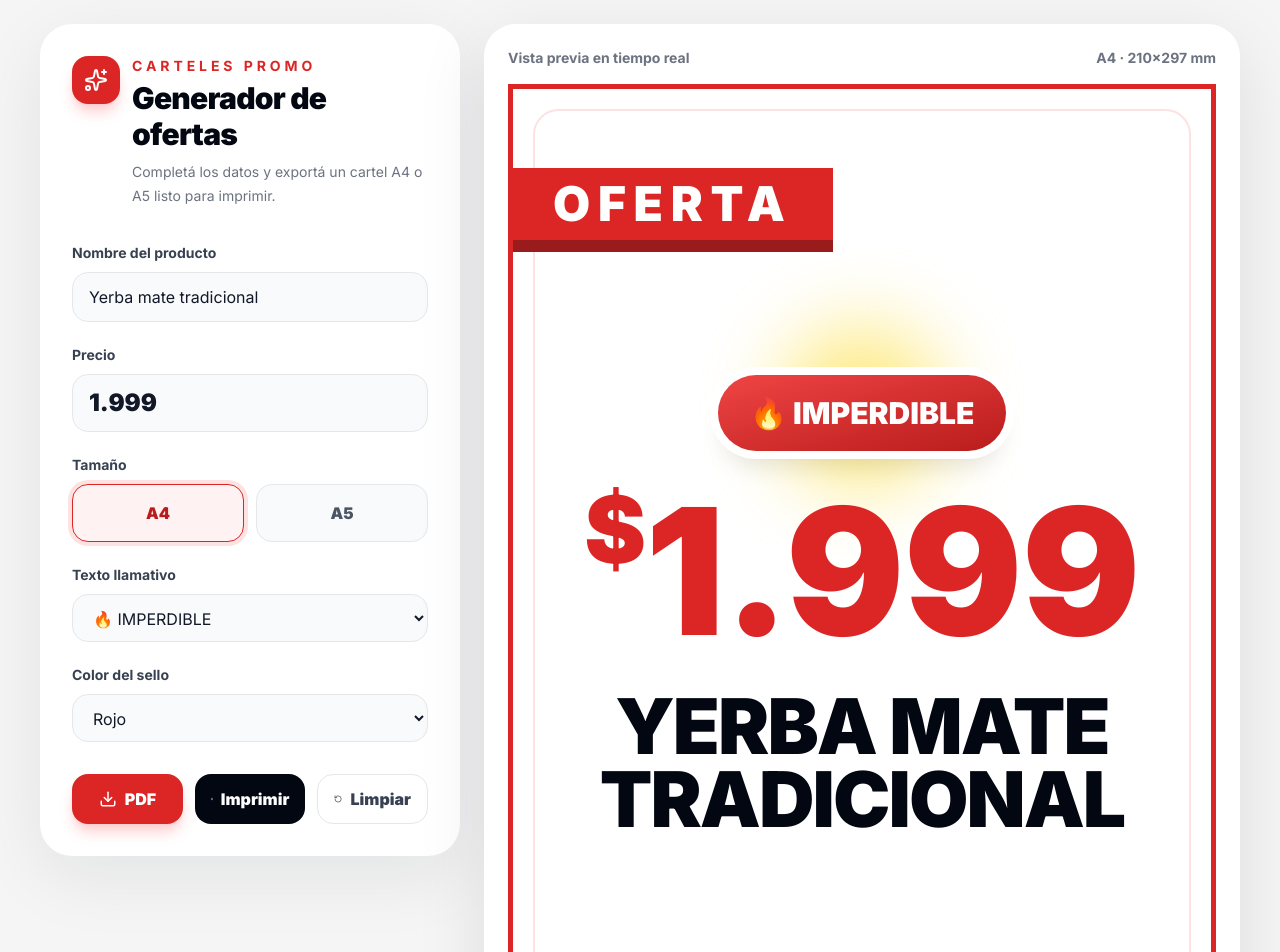
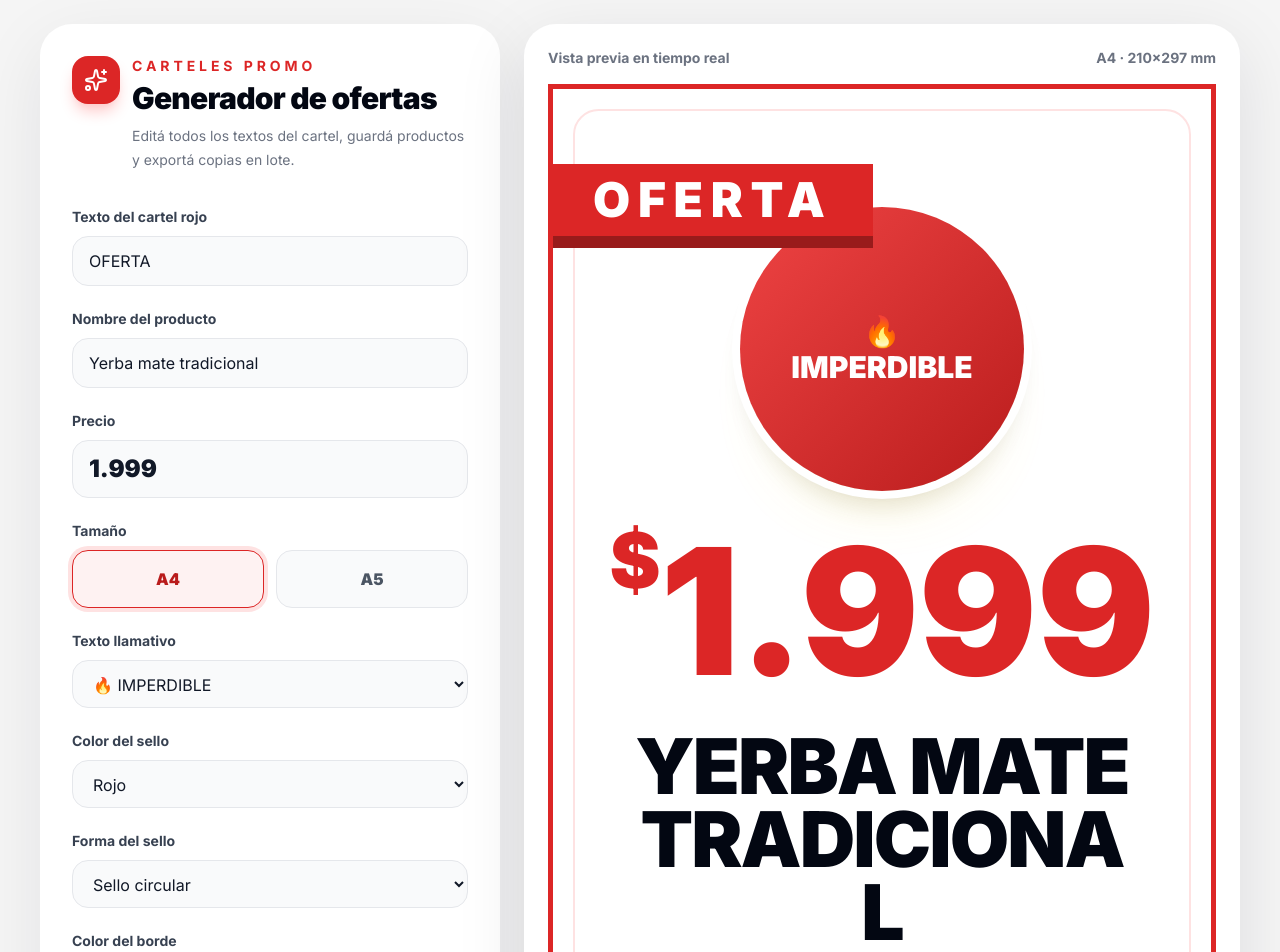
Before and after one commit to JNDeveloping/precios, a React (Vite) app: page / in a window 1280 px wide. Shown: the top 952 px of the page. Built offline with nearby package versions, Linux system fonts and the light colour scheme.

Commit message:
Support flexible poster batches

```diff
--- a/src/components/ControlPanel.jsx
+++ b/src/components/ControlPanel.jsx
@@ -1,65 +1,64 @@
-import { Download, Printer, RotateCcw, Sparkles } from 'lucide-react';
-import { SIZES, STAMP_COLORS, TAGLINES } from '../utils/posterOptions.js';
+import { Download, Plus, Printer, RotateCcw, Save, Sparkles, Trash2 } from 'lucide-react';
+import { BORDER_COLORS, SIZES, STAMP_COLORS, STAMP_SHAPES, TAGLINES } from '../utils/posterOptions.js';
 
 // Panel de carga optimizado para operar rápido desde teclado o mouse.
-export function ControlPanel({ poster, onChange, onClear, onExport, onPrint }) {
+export function ControlPanel({ poster, savedPosters, onChange, onClear, onExport, onPrint, onSave, onRemoveSaved }) {
   const update = (field) => (event) => onChange({ ...poster, [field]: event.target.value });
+  const inputClass = 'mt-2 w-full rounded-2xl border border-gray-200 bg-gray-50 px-4 py-3 outline-none transition focus:border-red-500 focus:bg-white focus:ring-4 focus:ring-red-100';
 
   return (
     <section className="rounded-[2rem] bg-white p-6 shadow-[0_20px_70px_rgba(15,23,42,0.08)] lg:p-8">
       <div className="mb-8 flex items-start gap-3">
-        <div className="rounded-2xl bg-red-600 p-3 text-white shadow-lg shadow-red-200">
-          <Sparkles size={24} />
-        </div>
+        <div className="rounded-2xl bg-red-600 p-3 text-white shadow-lg shadow-red-200"><Sparkles size={24} /></div>
         <div>
           <p className="text-sm font-bold uppercase tracking-[0.28em] text-red-600">Carteles promo</p>
           <h1 className="mt-1 text-3xl font-black tracking-tight text-gray-950">Generador de ofertas</h1>
-          <p className="mt-2 text-sm leading-6 text-gray-500">Completá los datos y exportá un cartel A4 o A5 listo para imprimir.</p>
+          <p className="mt-2 text-sm leading-6 text-gray-500">Editá todos los textos del cartel, guardá productos y exportá copias en lote.</p>
         </div>
       </div>
 
       <div className="space-y-5">
-        <label className="block">
-          <span className="text-sm font-bold text-gray-700">Nombre del producto</span>
-          <input className="mt-2 w-full rounded-2xl border border-gray-200 bg-gray-50 px-4 py-3 outline-none transition focus:border-red-500 focus:bg-white focus:ring-4 focus:ring-red-100" value={poster.productName} onChange={update('productName')} placeholder="Ej: Café molido 500 g" />
-        </label>
-
-        <label className="block">
-          <span className="text-sm font-bold text-gray-700">Precio</span>
-          <input className="mt-2 w-full rounded-2xl border border-gray-200 bg-gray-50 px-4 py-3 text-2xl font-black outline-none transition focus:border-red-500 focus:bg-white focus:ring-4 focus:ring-red-100" value={poster.price} onChange={update('price')} placeholder="Ej: 2.499" />
-        </label>
+        <label className="block"><span className="text-sm font-bold text-gray-700">Texto del cartel rojo</span><input className={inputClass} value={poster.offerLabel} onChange={update('offerLabel')} placeholder="OFERTA" /></label>
+        <label className="block"><span className="text-sm font-bold text-gray-700">Nombre del producto</span><input className={inputClass} value={poster.productName} onChange={update('productName')} placeholder="Ej: Café molido 500 g" /></label>
+        <label className="block"><span className="text-sm font-bold text-gray-700">Precio</span><input className={`${inputClass} text-2xl font-black`} value={poster.price} onChange={update('price')} placeholder="Ej: 2.499" /></label>
 
         <div>
           <span className="text-sm font-bold text-gray-700">Tamaño</span>
           <div className="mt-2 grid grid-cols-2 gap-3">
             {Object.values(SIZES).map((size) => (
               <label key={size.label} className={`cursor-pointer rounded-2xl border p-4 text-center font-black transition ${poster.size === size.label ? 'border-red-600 bg-red-50 text-red-700 ring-4 ring-red-100' : 'border-gray-200 bg-gray-50 text-gray-600'}`}>
-                <input className="sr-only" type="radio" name="size" value={size.label} checked={poster.size === size.label} onChange={update('size')} />
-                {size.label}
+                <input className="sr-only" type="radio" name="size" value={size.label} checked={poster.size === size.label} onChange={update('size')} />{size.label}
               </label>
             ))}
           </div>
         </div>
 
-        <label className="block">
-          <span className="text-sm font-bold text-gray-700">Texto llamativo</span>
-          <select className="mt-2 w-full rounded-2xl border border-gray-200 bg-gray-50 px-4 py-3 outline-none transition focus:border-red-500 focus:bg-white focus:ring-4 focus:ring-red-100" value={poster.tagline} onChange={update('tagline')}>
-            {TAGLINES.map((tagline) => <option key={tagline}>{tagline}</option>)}
-          </select>
-        </label>
-
-        <label className="block">
-          <span className="text-sm font-bold text-gray-700">Color del sello</span>
-          <select className="mt-2 w-full rounded-2xl border border-gray-200 bg-gray-50 px-4 py-3 outline-none transition focus:border-red-500 focus:bg-white focus:ring-4 focus:ring-red-100" value={poster.stampColor} onChange={update('stampColor')}>
-            {Object.entries(STAMP_COLORS).map(([key, color]) => <option key={key} value={key}>{color.label}</option>)}
-          </select>
-        </label>
+        <label className="block"><span className="text-sm font-bold text-gray-700">Texto llamativo</span><select className={inputClass} value={poster.tagline} onChange={update('tagline')}>{TAGLINES.map((tagline) => <option key={tagline}>{tagline}</option>)}</select></label>
+        <label className="block"><span className="text-sm font-bold text-gray-700">Color del sello</span><select className={inputClass} value={poster.stampColor} onChange={update('stampColor')}>{Object.entries(STAMP_COLORS).map(([key, color]) => <option key={key} value={key}>{color.label}</option>)}</select></label>
+        <label className="block"><span className="text-sm font-bold text-gray-700">Forma del sello</span><select className={inputClass} value={poster.stampShape} onChange={update('stampShape')}>{Object.entries(STAMP_SHAPES).map(([key, label]) => <option key={key} value={key}>{label}</option>)}</select></label>
+        <label className="block"><span className="text-sm font-bold text-gray-700">Color del borde</span><select className={inputClass} value={poster.borderColor} onChange={update('borderColor')}>{Object.entries(BORDER_COLORS).map(([key, color]) => <option key={key} value={key}>{color.label}</option>)}</select></label>
+        <label className="block"><span className="text-sm font-bold text-gray-700">Texto inferior</span><input className={inputClass} value={poster.footerText} onChange={update('footerText')} placeholder="Web Desarrollada por Tomas Victola" /></label>
+        <label className="block"><span className="text-sm font-bold text-gray-700">Copias del producto actual</span><input className={inputClass} min="1" type="number" value={poster.copies} onChange={update('copies')} /></label>
       </div>
 
-      <div className="mt-8 grid gap-3 sm:grid-cols-3">
+      <div className="mt-8 grid gap-3 sm:grid-cols-2">
         <button className="inline-flex items-center justify-center gap-2 rounded-2xl bg-red-600 px-4 py-3 font-black text-white shadow-lg shadow-red-200 transition hover:bg-red-700" onClick={onExport}><Download size={18} /> PDF</button>
+        <button className="inline-flex items-center justify-center gap-2 rounded-2xl bg-emerald-600 px-4 py-3 font-black text-white shadow-lg shadow-emerald-100 transition hover:bg-emerald-700" onClick={onSave}><Save size={18} /> Guardar</button>
         <button className="inline-flex items-center justify-center gap-2 rounded-2xl bg-gray-950 px-4 py-3 font-black text-white transition hover:bg-gray-800" onClick={onPrint}><Printer size={18} /> Imprimir</button>
         <button className="inline-flex items-center justify-center gap-2 rounded-2xl border border-gray-200 bg-white px-4 py-3 font-black text-gray-700 transition hover:bg-gray-50" onClick={onClear}><RotateCcw size={18} /> Limpiar</button>
+      </div>
+
+      <div className="mt-8 rounded-3xl border border-gray-100 bg-gray-50 p-4">
+        <div className="mb-3 flex items-center gap-2 font-black text-gray-800"><Plus size={18} /> Productos guardados ({savedPosters.length})</div>
+        <div className="space-y-2">
+          {savedPosters.length === 0 && <p className="text-sm text-gray-500">Guardá uno o más productos para generar un PDF multipágina.</p>}
+          {savedPosters.map((item) => (
+            <div key={item.id} className="flex items-center justify-between gap-3 rounded-2xl bg-white px-3 py-2 text-sm shadow-sm">
+              <span className="truncate font-bold">{item.productName || 'Sin nombre'} · ${item.price || '0'} · x{item.copies || 1}</span>
+              <button className="rounded-xl p-2 text-red-600 hover:bg-red-50" onClick={() => onRemoveSaved(item.id)} aria-label="Eliminar producto guardado"><Trash2 size={16} /></button>
+            </div>
+          ))}
+        </div>
       </div>
     </section>
   );
--- a/src/components/OfferPoster.jsx
+++ b/src/components/OfferPoster.jsx
@@ -1,8 +1,56 @@
-import { STAMP_COLORS, SIZES } from '../utils/posterOptions.js';
+import { BORDER_COLORS, STAMP_COLORS, SIZES } from '../utils/posterOptions.js';
+import { getPriceFontSize, getProductFontSize } from '../utils/textSizing.js';
+
+const shapeClasses = {
+  circle: 'rounded-full aspect-square min-h-32 justify-center',
+  pill: 'rounded-full',
+  burst: 'rounded-[35%_65%_45%_55%/55%_40%_60%_45%] rotate-[-4deg]',
+};
 
 // Cartel limpio de supermercado: datos mínimos, alto contraste y formato imprimible.
+export function PrintablePoster({ poster, printRef }) {
+  const stamp = STAMP_COLORS[poster.stampColor];
+  const size = SIZES[poster.size];
+  const border = BORDER_COLORS[poster.borderColor];
+
+  return (
+    <article
+      id={printRef ? 'poster-print' : undefined}
+      ref={printRef}
+      className={`poster-page relative mx-auto w-full max-w-[794px] overflow-hidden bg-white ${size.previewClass}`}
+      style={{ border: `5px solid ${border.hex}`, '--poster-width': `${size.widthMm}mm`, '--poster-height': `${size.heightMm}mm` }}
+    >
+      <div className="absolute inset-5 rounded-[1.6rem] border-2 border-red-100" />
+
+      <div className="absolute left-0 top-[8%] z-10 bg-red-600 px-10 py-3 text-4xl font-black uppercase tracking-[0.16em] text-white shadow-[0_12px_0_#991b1b] sm:text-5xl">
+        {poster.offerLabel || 'OFERTA'}
+      </div>
+
+      <div className="absolute left-1/2 top-[24%] h-40 w-40 -translate-x-1/2 rounded-full bg-yellow-300 blur-2xl opacity-70" />
+
+      <div className="relative flex h-full flex-col items-center justify-center px-[7%] pb-[12%] pt-[18%] text-center">
+        <div className={`mb-8 flex items-center bg-gradient-to-br ${stamp.className} ${shapeClasses[poster.stampShape]} px-8 py-5 text-2xl font-black uppercase shadow-xl ring-8 ring-white sm:text-3xl`}>
+          {poster.tagline}
+        </div>
+
+        <div className="max-w-full leading-none tracking-tighter text-red-600">
+          <span className="align-top text-[clamp(2rem,7vw,4.8rem)] font-black">$</span>
+          <span className="break-all font-black" style={{ fontSize: getPriceFontSize(poster.price) }}>{poster.price || '0'}</span>
+        </div>
+
+        <h2 className="mt-8 max-w-[92%] overflow-hidden text-balance break-words font-black uppercase leading-[0.95] tracking-tight text-gray-950" style={{ fontSize: getProductFontSize(poster.productName) }}>
+          {poster.productName || 'Nombre del producto'}
+        </h2>
+      </div>
+
+      <footer className="absolute bottom-[3.5%] left-1/2 w-full -translate-x-1/2 px-8 text-center text-[clamp(0.85rem,2vw,1.4rem)] font-extrabold tracking-wide text-gray-700">
+        {poster.footerText || 'Web Desarrollada por Tomas Victola'}
+      </footer>
+    </article>
+  );
+}
+
 export function OfferPoster({ poster, printRef }) {
-  const stamp = STAMP_COLORS[poster.stampColor];
   const size = SIZES[poster.size];
 
   return (
@@ -11,40 +59,7 @@ export function OfferPoster({ poster, printRef }) {
         <span>Vista previa en tiempo real</span>
         <span>{size.label} · {size.widthMm}×{size.heightMm} mm</span>
       </div>
-
-      <article
-        id="poster-print"
-        ref={printRef}
-        className={`relative mx-auto w-full max-w-[794px] overflow-hidden bg-white ${size.previewClass}`}
-        style={{ border: '5px solid #dc2626', '--poster-width': `${size.widthMm}mm`, '--poster-height': `${size.heightMm}mm` }}
-      >
-        <div className="absolute inset-5 rounded-[1.6rem] border-2 border-red-100" />
-
-        <div className="absolute left-0 top-[8%] z-10 bg-red-600 px-10 py-3 text-4xl font-black uppercase tracking-[0.16em] text-white shadow-[0_12px_0_#991b1b] sm:text-5xl">
-          OFERTA
-        </div>
-
-        <div className="absolute left-1/2 top-[24%] h-40 w-40 -translate-x-1/2 rounded-full bg-yellow-300 blur-2xl opacity-70" />
-
-        <div className="relative flex h-full flex-col items-center justify-center px-[7%] pb-[12%] pt-[18%] text-center">
-          <div className={`mb-8 rounded-full bg-gradient-to-br ${stamp.className} px-8 py-5 text-2xl font-black uppercase shadow-xl ring-8 ring-white sm:text-3xl`}>
-            {poster.tagline}
-          </div>
-
-          <div className="leading-none tracking-tighter text-red-600">
-            <span className="align-top text-[clamp(3rem,10vw,5.8rem)] font-black">$</span>
-            <span className="text-[clamp(5.5rem,18vw,11rem)] font-black">{poster.price || '0'}</span>
-          </div>
-
-          <h2 className="mt-8 max-w-[90%] text-balance text-[clamp(2rem,6vw,4.8rem)] font-black uppercase leading-[0.95] tracking-tight text-gray-950">
-            {poster.productName || 'Nombre del producto'}
-          </h2>
-        </div>
-
-        <footer className="absolute bottom-[3.5%] left-1/2 w-full -translate-x-1/2 px-8 text-center text-[clamp(0.85rem,2vw,1.4rem)] font-extrabold tracking-wide text-gray-700">
-          Web Desarrollada por Tomas Victola
-        </footer>
-      </article>
+      <PrintablePoster poster={poster} printRef={printRef} />
     </div>
   );
 }
--- a/src/pages/App.jsx
+++ b/src/pages/App.jsx
@@ -1,27 +1,40 @@
-import { useCallback, useEffect, useRef, useState } from 'react';
+import { useCallback, useEffect, useMemo, useRef, useState } from 'react';
 import { ControlPanel } from '../components/ControlPanel.jsx';
-import { OfferPoster } from '../components/OfferPoster.jsx';
+import { OfferPoster, PrintablePoster } from '../components/OfferPoster.jsx';
 import { useLocalStorage } from '../hooks/useLocalStorage.js';
-import { exportPosterPdf } from '../utils/pdf.js';
+import { exportPosterPdf, expandCopies } from '../utils/pdf.js';
 import { DEFAULT_POSTER } from '../utils/posterOptions.js';
 
 export default function App() {
   const [storedSize, setStoredSize] = useLocalStorage('last-poster-size', DEFAULT_POSTER.size);
   const [poster, setPoster] = useState({ ...DEFAULT_POSTER, size: storedSize });
+  const [savedPosters, setSavedPosters] = useState([]);
   const printRef = useRef(null);
+  const batchRef = useRef(null);
 
   const updatePoster = (nextPoster) => {
-    setPoster(nextPoster);
+    setPoster({ ...nextPoster, copies: Math.max(1, Number(nextPoster.copies) || 1) });
     setStoredSize(nextPoster.size);
   };
 
+  const postersToExport = useMemo(() => (savedPosters.length ? savedPosters : [poster]), [poster, savedPosters]);
+  const expandedPosters = useMemo(() => expandCopies(postersToExport), [postersToExport]);
+
+  const handleSave = () => {
+    setSavedPosters((current) => [...current, { ...poster, id: crypto.randomUUID() }]);
+  };
+
+  const handleRemoveSaved = (id) => {
+    setSavedPosters((current) => current.filter((item) => item.id !== id));
+  };
+
   const handleExport = useCallback(() => {
-    if (printRef.current) exportPosterPdf(printRef.current, poster.size, poster.productName);
-  }, [poster.productName, poster.size]);
+    if (batchRef.current) exportPosterPdf(batchRef.current, poster.size, postersToExport);
+  }, [poster.size, postersToExport]);
 
   const handlePrint = useCallback(() => window.print(), []);
 
-  const handleClear = () => updatePoster({ ...DEFAULT_POSTER, size: poster.size, productName: '', price: '' });
+  const handleClear = () => updatePoster({ ...DEFAULT_POSTER, size: poster.size, productName: '', price: '', copies: 1 });
 
   useEffect(() => {
     const onKeyDown = (event) => {
@@ -41,9 +54,15 @@ export default function App() {
 
   return (
     <main className="min-h-screen bg-[#f5f5f5] px-4 py-6 text-gray-900 sm:px-6 lg:px-10">
-      <div className="mx-auto grid max-w-7xl gap-6 lg:grid-cols-[420px_1fr] lg:items-start">
-        <ControlPanel poster={poster} onChange={updatePoster} onClear={handleClear} onExport={handleExport} onPrint={handlePrint} />
+      <div className="mx-auto grid max-w-7xl gap-6 lg:grid-cols-[460px_1fr] lg:items-start">
+        <ControlPanel poster={poster} savedPosters={savedPosters} onChange={updatePoster} onClear={handleClear} onExport={handleExport} onPrint={handlePrint} onSave={handleSave} onRemoveSaved={handleRemoveSaved} />
         <OfferPoster poster={poster} printRef={printRef} />
+      </div>
+
+      <div className="pointer-events-none fixed -left-[9999px] top-0" aria-hidden="true">
+        <div ref={batchRef}>
+          {expandedPosters.map((item, index) => <PrintablePoster key={`${item.id ?? 'actual'}-${index}`} poster={item} />)}
+        </div>
       </div>
     </main>
   );
--- a/src/styles.css
+++ b/src/styles.css
@@ -13,6 +13,8 @@
 * { box-sizing: border-box; }
 body { margin: 0; min-width: 320px; min-height: 100vh; background: #f5f5f5; }
 button, input, select { font: inherit; }
+.poster-page { break-after: page; page-break-after: always; }
+.poster-page:last-child { break-after: auto; page-break-after: auto; }
 
 /* El área imprimible queda sin sombras/márgenes cuando se envía a impresora. */
 @media print {
--- a/src/utils/pdf.js
+++ b/src/utils/pdf.js
@@ -1,34 +1,41 @@
 import html2pdf from 'html2pdf.js';
 import { SIZES } from './posterOptions.js';
 
-// Exporta el nodo exacto del cartel con dimensiones ISO y sin márgenes.
-export async function exportPosterPdf(element, sizeKey, productName) {
+function getSafeName(name) {
+  return name.trim().toLowerCase().replace(/[^a-z0-9áéíóúñ]+/gi, '-').replace(/^-|-$/g, '') || 'ofertas';
+}
+
+function expandCopies(posters) {
+  return posters.flatMap((poster) => Array.from({ length: Math.max(1, Number(poster.copies) || 1) }, () => poster));
+}
+
+// Exporta uno o varios carteles con dimensiones ISO y una página completa por copia.
+export async function exportPosterPdf(element, sizeKey, posters) {
   const size = SIZES[sizeKey];
-  const safeName = productName.trim().toLowerCase().replace(/[^a-z0-9áéíóúñ]+/gi, '-').replace(/^-|-$/g, '') || 'oferta';
+  const posterList = expandCopies(posters);
+  const safeName = getSafeName(posterList[0]?.productName || 'ofertas');
   const previousWidth = element.style.width;
-  const previousHeight = element.style.height;
   const previousMaxWidth = element.style.maxWidth;
 
-  // Forzamos dimensiones físicas antes de capturar para que el contenido use toda la hoja.
   element.style.width = `${size.widthMm}mm`;
-  element.style.height = `${size.heightMm}mm`;
   element.style.maxWidth = 'none';
 
   try {
     await html2pdf()
       .set({
-        filename: `cartel-${safeName}-${sizeKey}.pdf`,
+        filename: `cartel-${safeName}-${posterList.length}-copias-${sizeKey}.pdf`,
         margin: 0,
         image: { type: 'jpeg', quality: 1 },
         html2canvas: { scale: 4, useCORS: true, backgroundColor: '#ffffff' },
         jsPDF: { unit: 'mm', format: [size.widthMm, size.heightMm], orientation: 'portrait', compress: true },
-        pagebreak: { mode: ['avoid-all'] },
+        pagebreak: { mode: ['css', 'avoid-all'] },
       })
       .from(element)
       .save();
   } finally {
     element.style.width = previousWidth;
-    element.style.height = previousHeight;
     element.style.maxWidth = previousMaxWidth;
   }
 }
+
+export { expandCopies };
--- a/src/utils/posterOptions.js
+++ b/src/utils/posterOptions.js
@@ -7,16 +7,34 @@ export const SIZES = {
 export const TAGLINES = ['🔥 IMPERDIBLE', '💥 PRECIO ESPECIAL', '⭐ SUPER OFERTA', '🛒 APROVECHÁ'];
 
 export const STAMP_COLORS = {
-  red: { label: 'Rojo', className: 'from-red-500 to-red-700 text-white' },
-  orange: { label: 'Naranja', className: 'from-orange-400 to-orange-600 text-white' },
-  yellow: { label: 'Amarillo', className: 'from-yellow-300 to-yellow-500 text-red-950' },
-  green: { label: 'Verde', className: 'from-emerald-400 to-emerald-600 text-white' },
+  red: { label: 'Rojo', className: 'from-red-500 to-red-700 text-white', hex: '#dc2626' },
+  orange: { label: 'Naranja', className: 'from-orange-400 to-orange-600 text-white', hex: '#ea580c' },
+  yellow: { label: 'Amarillo', className: 'from-yellow-300 to-yellow-500 text-red-950', hex: '#facc15' },
+  green: { label: 'Verde', className: 'from-emerald-400 to-emerald-600 text-white', hex: '#059669' },
+};
+
+export const BORDER_COLORS = {
+  red: { label: 'Rojo elegante', hex: '#dc2626' },
+  black: { label: 'Negro premium', hex: '#111827' },
+  green: { label: 'Verde fresco', hex: '#059669' },
+  orange: { label: 'Naranja promo', hex: '#ea580c' },
+};
+
+export const STAMP_SHAPES = {
+  circle: 'Sello circular',
+  pill: 'Pastilla redondeada',
+  burst: 'Explosión amarilla',
 };
 
 export const DEFAULT_POSTER = {
   productName: 'Yerba mate tradicional',
   price: '1.999',
   size: 'A4',
+  offerLabel: 'OFERTA',
   tagline: TAGLINES[0],
   stampColor: 'red',
+  stampShape: 'circle',
+  borderColor: 'red',
+  footerText: 'Web Desarrollada por Tomas Victola',
+  copies: 1,
 };
--- /dev/null
+++ b/src/utils/textSizing.js
@@ -0,0 +1,16 @@
+// Reduce tipografías de forma progresiva para evitar desbordes en textos largos.
+export function getPriceFontSize(price) {
+  const length = String(price || '').length;
+  if (length <= 5) return 'clamp(5.5rem, 18vw, 11rem)';
+  if (length <= 8) return 'clamp(4.3rem, 13vw, 8.2rem)';
+  if (length <= 11) return 'clamp(3.3rem, 10vw, 6.2rem)';
+  return 'clamp(2.4rem, 8vw, 4.6rem)';
+}
+
+export function getProductFontSize(name) {
+  const length = String(name || '').length;
+  if (length <= 22) return 'clamp(2rem, 6vw, 4.8rem)';
+  if (length <= 40) return 'clamp(1.7rem, 4.8vw, 3.7rem)';
+  if (length <= 64) return 'clamp(1.35rem, 3.9vw, 2.9rem)';
+  return 'clamp(1.05rem, 3vw, 2.2rem)';
+}
```
Also changed, not shown: 1 other file (tests, documents, lock files or other folders).
